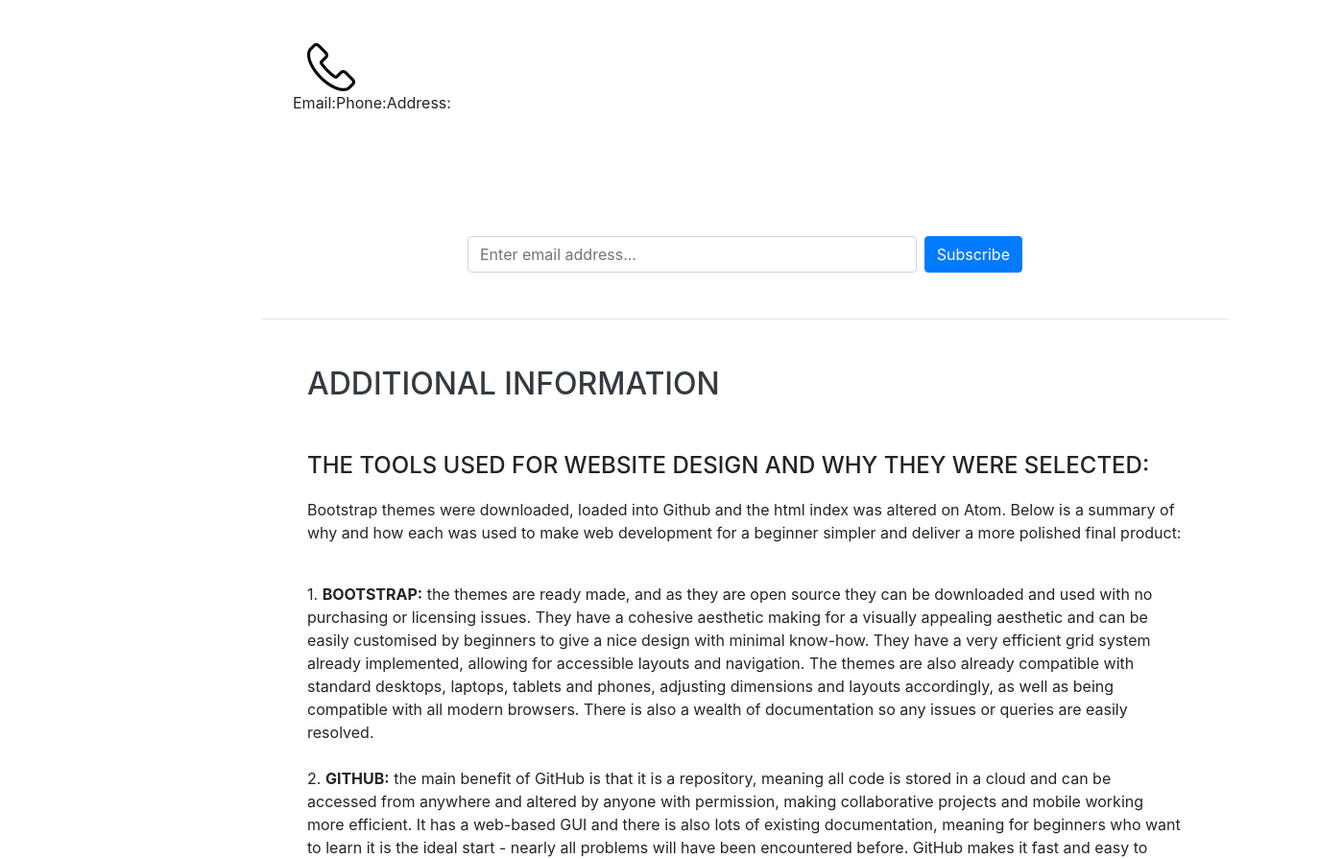
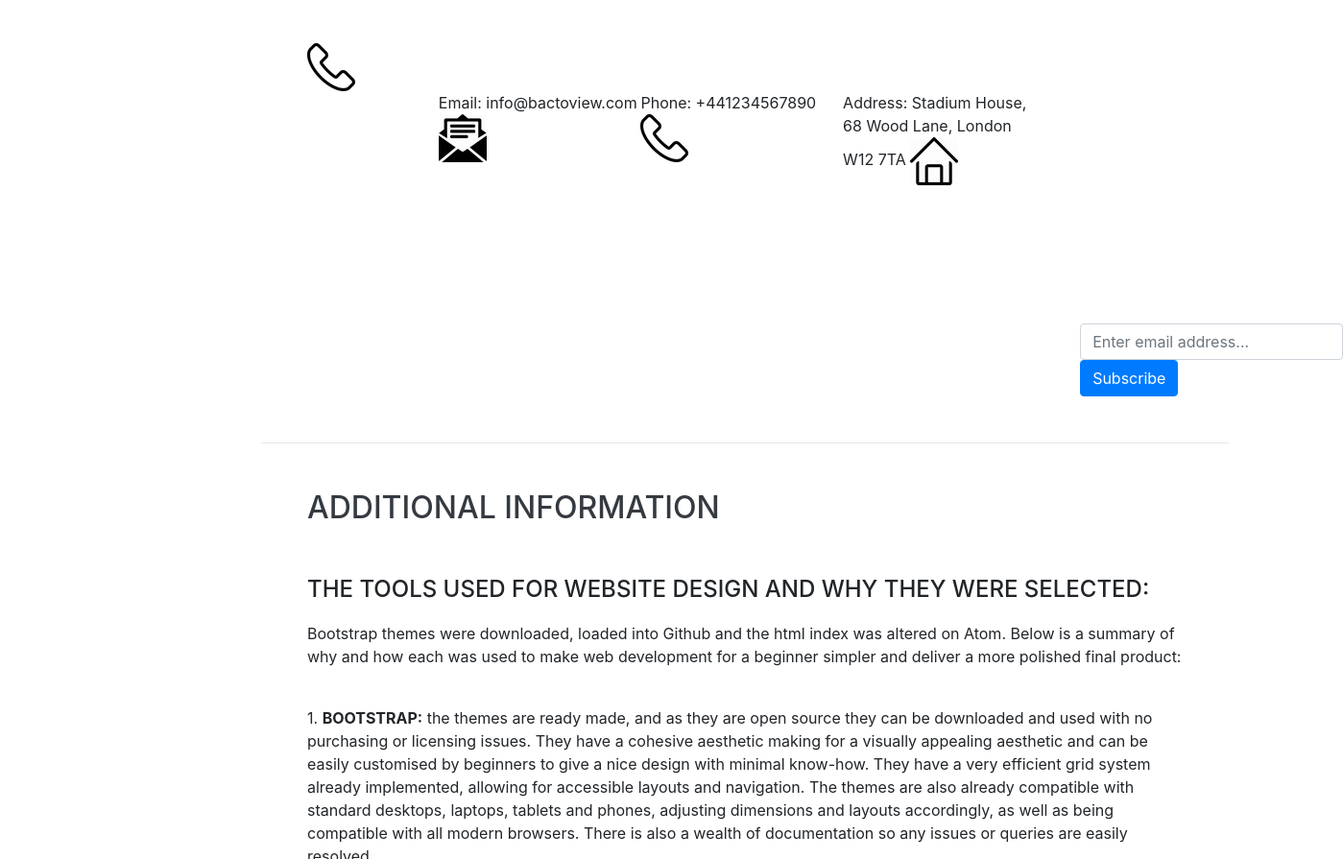
Before and after one commit to PAULC33/HBI301, a website with bundled scripts: page index.html in a window 1280 px wide. Shown: the part 4301-5196 px from the top of the page at 96% size, 1399 px wide, since content can reach past the window. Built offline with nearby package versions, Linux system fonts and the light colour scheme; a web font is replaced by a local one.

Commit message:
Add files via upload

```diff
--- a/index.html
+++ b/index.html
@@ -255,13 +255,42 @@
           height="50px" />
         <br/>
         <p class="lead mb-5">Phone:</p>
-        <img src="phone.png" alt="phone" width="50" height="50"/>
+        <img
+          src="phone.png"
+          alt="phone"
+          width="50"
+          height="50" />
 
-        <div class="row">
-          <div class="column">Email:</div>
-          <div class="column">Phone:</div>
-          <div class="column">Address:</div>
-        </div>
+        <div id="contentBox" style="margin:0px auto; width:70%">
+
+ <!-- columns divs, float left, no margin so there is no space between column, width=1/3 -->
+    <div id="column1" style="float:left; margin:0; width:33%;">
+     Email: info@bactoview.com
+     <img
+       src="mail.png"
+       alt="email"
+       width="50px"
+       height="50px" />
+    </div>
+
+    <div id="column2" style="float:left; margin:0;width:33%;">
+     Phone: +441234567890
+     <img
+       src="phone.png"
+       alt="phone"
+       width="50"
+       height="50" />
+    </div>
+
+    <div id="column3" style="float:left; margin:0;width:33%">
+     Address: Stadium House, 68 Wood Lane, London W12 7TA
+     <img
+       src="address.png"
+       alt="address"
+       width="50px"
+       height="50px" />
+    </div>
+</div>
 
         <!-- Signup Section -->
         <section class="signup-section">
```
